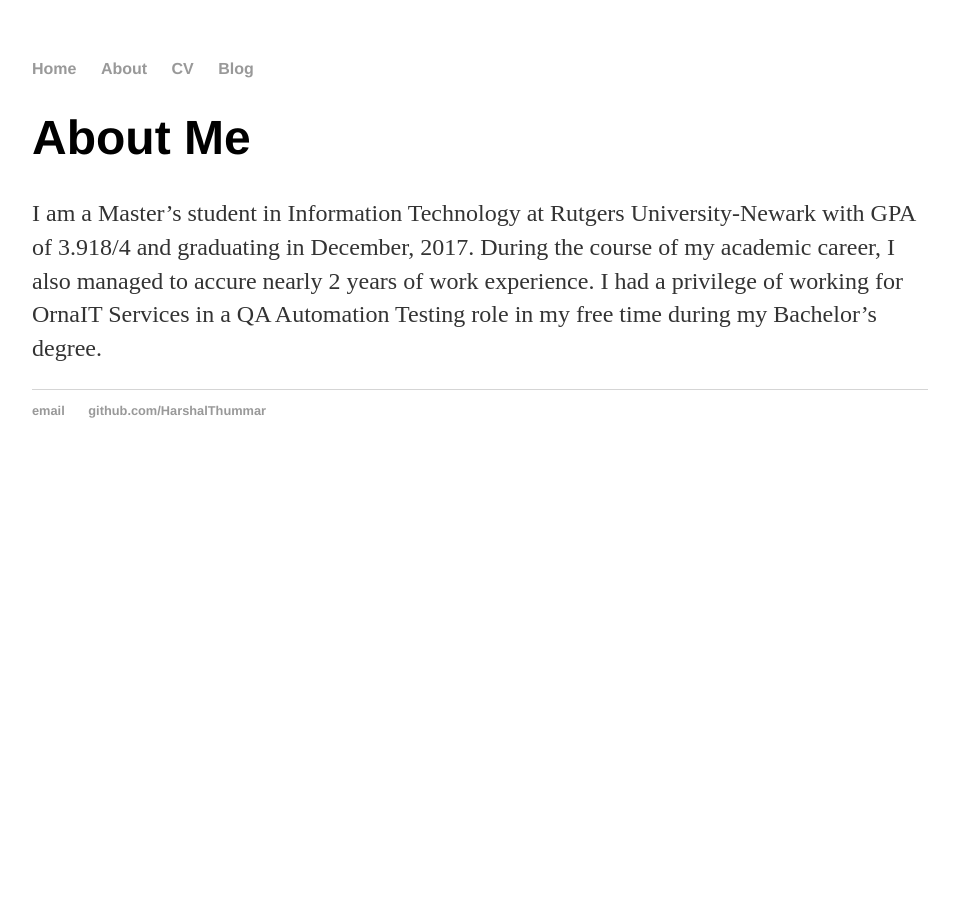
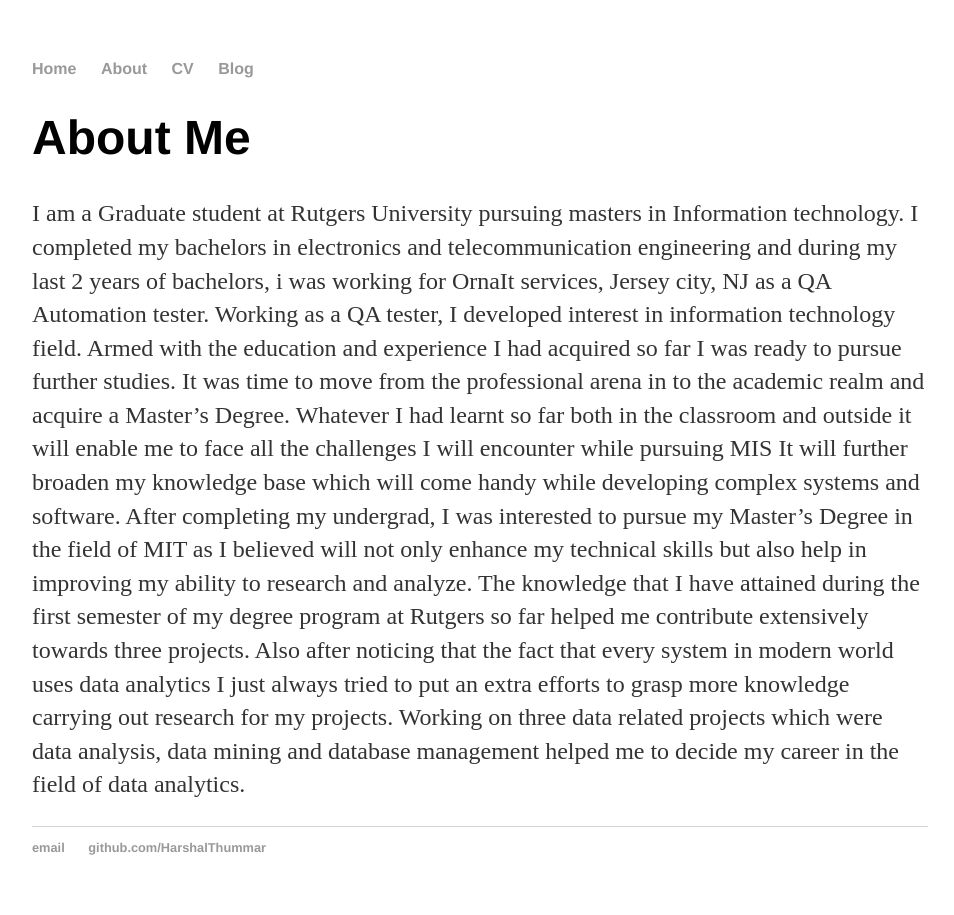
Before and after one commit to HarshalThummar/harshalthummar.github.io, a Jekyll site: the page built from about/index.html, in a window 1280 px wide. Shown: the whole page, without its empty margins (160-1114 px from the left). Built offline with Jekyll 4.4.1, drawn with Linux system fonts in a browser that asks for light colours.

Commit message:
Update index.html

```diff
--- a/about/index.html
+++ b/about/index.html
@@ -5,8 +5,8 @@
 
 <div class ="about">
   <h1> About Me</h1>
-    <p>I am a Master’s student in Information Technology at Rutgers University-Newark with GPA of 3.918/4
-and graduating in December, 2017. During the course of my academic career, I also managed to accure
-nearly 2 years of work experience. I had a privilege of working for OrnaIT Services in a QA
-Automation Testing role in my free time during my Bachelor’s degree.</p>
+    <p>I am a Graduate student at Rutgers University pursuing masters in Information technology. I completed my bachelors in electronics and telecommunication engineering and during my last 2 years of bachelors, i was working for OrnaIt services, Jersey city, NJ as a QA Automation tester. Working as a QA tester, I developed interest in information technology field.
+Armed with the education and experience I had acquired so far I was ready to pursue further studies. It was time to move from the professional arena in to the academic realm and acquire a Master’s Degree. Whatever I had learnt so far both in the classroom and outside it will enable me to face all the challenges I will encounter while pursuing MIS It will further broaden my knowledge base which will come handy while developing complex systems and software.
+After completing my undergrad, I was interested to pursue my Master’s Degree in the field of MIT as I believed will not only enhance my technical skills but also help in improving my ability to research and analyze. The knowledge that I have attained during the first semester of my degree program at Rutgers so far helped me contribute extensively towards three projects. Also after noticing that the fact that every system in modern world uses data analytics I just always tried to put an extra efforts to grasp more knowledge carrying out research for my projects. Working on three data related projects which were data analysis, data mining and database management helped me to decide my career in the field of data analytics.
+</p>
 </div>
```
